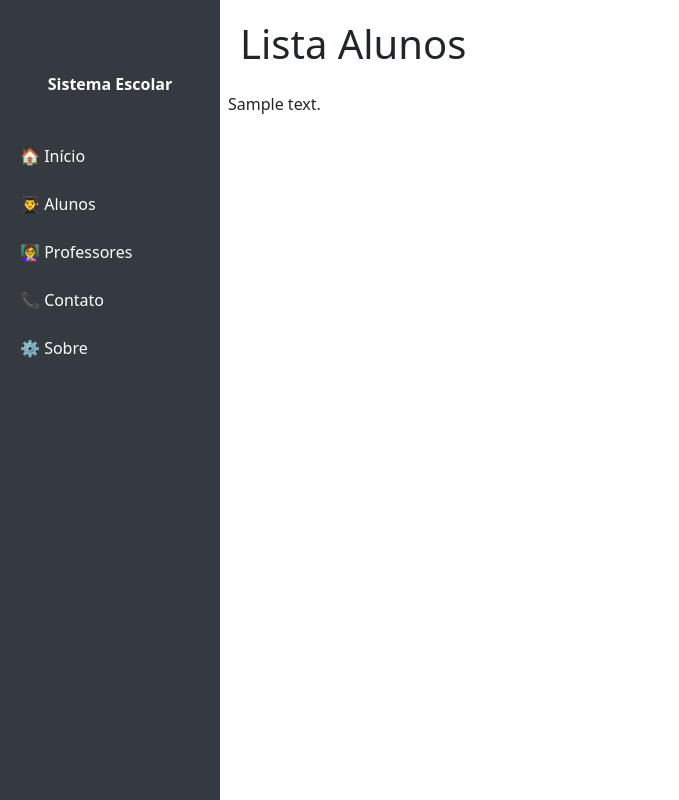
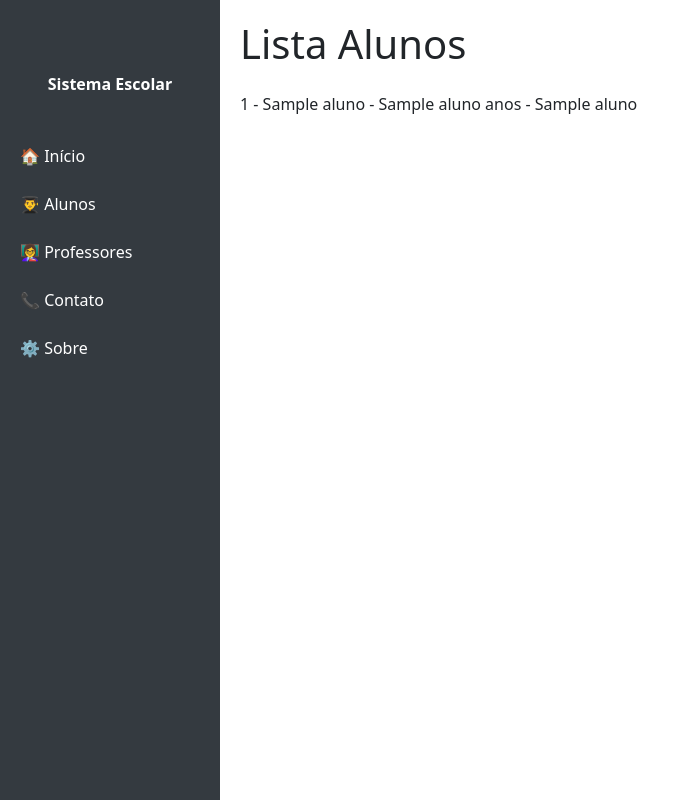
Before and after one commit to dudvs/projeto_flask, a Flask app: template templates/aluno/lista.html in a window 1280 px wide. Shown: the whole page, without its empty margins (0-679 px from the left). Run offline with Flask 3, Linux system fonts and the light colour scheme; the template is opened without the code that fills it: most values are stand-ins (such as "Sample title", 1, 10 or a date in 2020).

Commit message:
lista alunos

```diff
--- a/app.py
+++ b/app.py
@@ -24,8 +24,7 @@ def lista_aluno():
     cursor = conn.cursor()
     cursor.execute('SELECT id, nome, idade, cidade FROM aluno')
     lista_alunos = cursor.fetchall()
-    #lista_alunos  = []
-
+    conn.close()
     return render_template('aluno/lista.html', lista_aluno=lista_alunos)
 
 @app.route('/professor')
--- a/templates/aluno/lista.html
+++ b/templates/aluno/lista.html
@@ -4,9 +4,12 @@
 
 <div class="row">
 
-    {{texto}}
+    {% for aluno in lista_aluno %}
+        <p>
+            {{ aluno[0] }} - {{ aluno[1] }} - {{ aluno[2] }} anos - {{ aluno[3] }}
+        </p>
+    {% endfor %}
 
 </div>
 
-
 {% include 'rodape.html' %}
```
